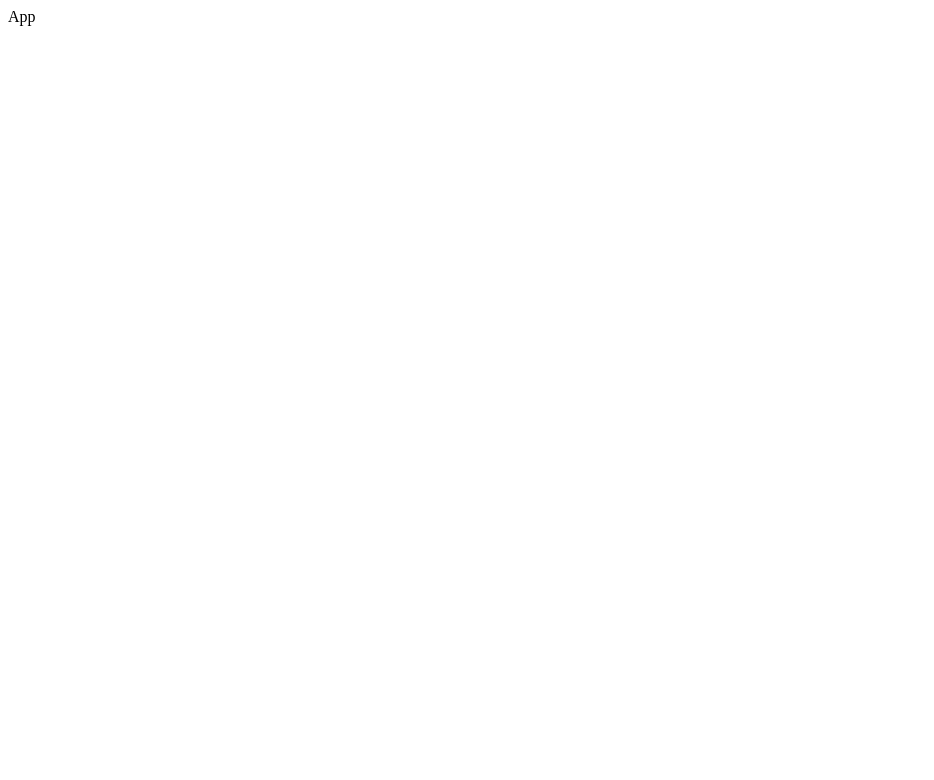
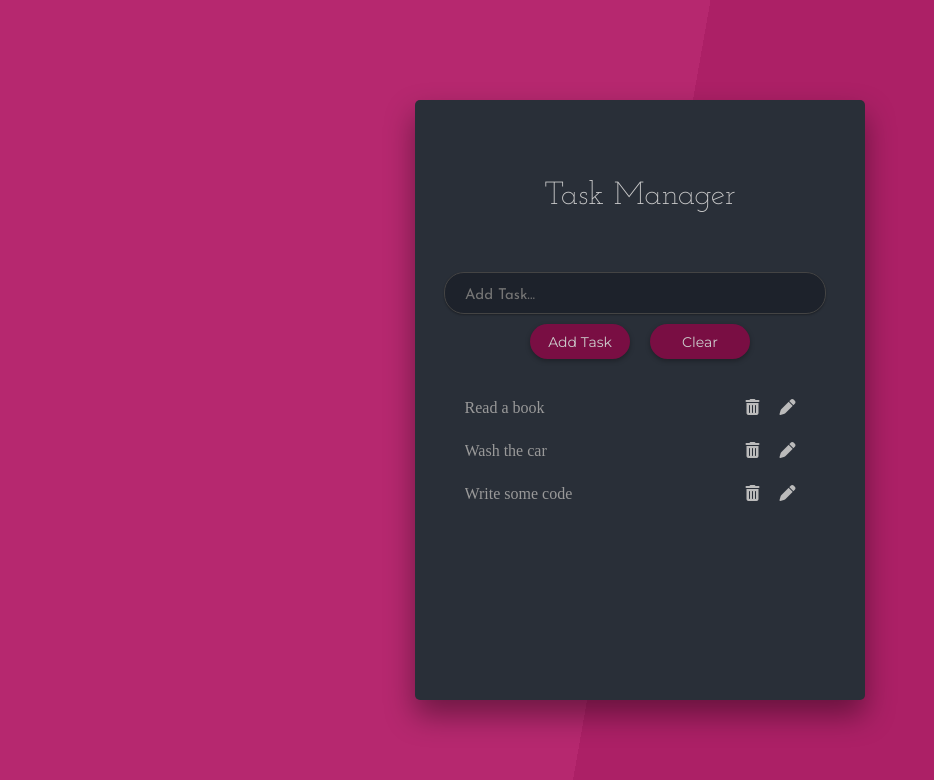
Before and after one commit to imalK96/React-Todo-App, a React app: page / in a window 1280 px wide. Shown: the whole page, without its empty margins (0-934 px from the left). Built offline with nearby package versions, Linux system fonts and the light colour scheme.

Commit message:
Add/Delete/Clear functions added

```diff
--- a/package.json
+++ b/package.json
@@ -8,7 +8,8 @@
     "@testing-library/user-event": "^7.2.1",
     "react": "^16.13.1",
     "react-dom": "^16.13.1",
-    "react-scripts": "3.4.1"
+    "react-scripts": "3.4.1",
+    "uuid": "^7.0.3"
   },
   "scripts": {
     "start": "react-scripts start",
--- a/public/index.html
+++ b/public/index.html
@@ -9,7 +9,12 @@
       name="description"
       content="Web site created using create-react-app"
     />
+
     <link rel="apple-touch-icon" href="%PUBLIC_URL%/logo192.png" />
+    <script
+      src="https://kit.fontawesome.com/3aca6a6c63.js"
+      crossorigin="anonymous"
+    ></script>
     <!--
       manifest.json provides metadata used when your web app is installed on a
       user's mobile device or desktop. See https://developers.google.com/web/fundamentals/web-app-manifest/
--- a/src/components/App.js
+++ b/src/components/App.js
@@ -1,7 +1,25 @@
 import React from "react";
+import TaskList from "./TaskList";
+
+import "../App.css";
+import TaskListContextProvider from "../context/TaskListContext";
+import TaskForm from "./TaskForm";
+import Header from "./Header";
 
 const App = () => {
-  return <div>App</div>;
+  return (
+    <TaskListContextProvider>
+      <div className="container">
+        <div className="app-wrapper">
+          <div className="main">
+            <Header />
+            <TaskForm />
+            <TaskList />
+          </div>
+        </div>
+      </div>
+    </TaskListContextProvider>
+  );
 };
 
 export default App;
--- /dev/null
+++ b/src/components/Header.js
@@ -0,0 +1,11 @@
+import React from "react";
+
+function Header() {
+  return (
+    <div className="header">
+      <h1>Task Manager</h1>
+    </div>
+  );
+}
+
+export default Header;
--- /dev/null
+++ b/src/components/TaskForm.js
@@ -0,0 +1,41 @@
+import React, { useContext, useState } from "react";
+import { TaskListContext } from "../context/TaskListContext";
+
+const TaskForm = () => {
+  const { addTask, clearList } = useContext(TaskListContext);
+
+  const [title, setTitle] = useState("");
+
+  const handleChange = (e) => {
+    setTitle(e.target.value);
+  };
+
+  const handleSubmit = (e) => {
+    e.preventDefault();
+    addTask(title);
+    setTitle("");
+  };
+
+  return (
+    <form onSubmit={handleSubmit} className="form">
+      <input
+        onChange={handleChange}
+        value={title}
+        type="text"
+        className="task-input"
+        placeholder="Add Task..."
+        required
+      />
+      <div className="buttons">
+        <button type="submit" className="btn add-task-btn">
+          Add Task
+        </button>
+        <button onClick={clearList} className="btn clear-btn">
+          Clear
+        </button>
+      </div>
+    </form>
+  );
+};
+
+export default TaskForm;
--- /dev/null
+++ b/src/components/TaskList.js
@@ -0,0 +1,22 @@
+import React, { useContext } from "react";
+import { TaskListContext } from "../context/TaskListContext";
+import Tasks from "./Tasks";
+
+const TaskList = () => {
+  const { tasks } = useContext(TaskListContext);
+  return (
+    <div>
+      {tasks.length ? (
+        <ul className="list">
+          {tasks.map((task) => {
+            return <Tasks key={task.id} task={task} />;
+          })}
+        </ul>
+      ) : (
+        <div className="no-tasks">No Tasks</div>
+      )}
+    </div>
+  );
+};
+
+export default TaskList;
--- /dev/null
+++ b/src/components/Tasks.js
@@ -0,0 +1,25 @@
+import React, { useContext } from "react";
+import { TaskListContext } from "../context/TaskListContext";
+
+function Tasks({ task }) {
+  const { removeTask } = useContext(TaskListContext);
+
+  return (
+    <li className="list-item">
+      <span>{task.title}</span>
+      <div>
+        <button
+          onClick={() => removeTask(task.id)}
+          className="btn-delete task-btn"
+        >
+          <i className="fas fa-trash-alt"></i>
+        </button>
+        <button className="btn-edit task-btn">
+          <i className="fas fa-pen"></i>
+        </button>
+      </div>
+    </li>
+  );
+}
+
+export default Tasks;
--- a/src/context/TaskListContext.js
+++ b/src/context/TaskListContext.js
@@ -1,15 +1,31 @@
 import React, { createContext, useState } from "react";
-
+import { v4 as uuidv4 } from "uuid";
 export const TaskListContext = createContext();
 
-const TaskListContextProvider = () => {
-  const [task, setTasks] = useState([
-    { task: "Read a book", id: 1 },
-    { task: "Wash the car", id: 2 },
-    { task: "Write some code", id: 3 },
+const TaskListContextProvider = (props) => {
+  const [tasks, setTasks] = useState([
+    { title: "Read a book", id: 1 },
+    { title: "Wash the car", id: 2 },
+    { title: "Write some code", id: 3 },
   ]);
 
-  return <div>Task List Context</div>;
+  const addTask = (title) => {
+    setTasks([...tasks, { title, id: uuidv4() }]);
+  };
+
+  const removeTask = (id) => {
+    setTasks(tasks.filter((task) => task.id !== id));
+  };
+
+  const clearList = () => {
+    setTasks([]);
+  };
+
+  return (
+    <TaskListContext.Provider value={{ tasks, addTask, removeTask, clearList }}>
+      {props.children}
+    </TaskListContext.Provider>
+  );
 };
 
 export default TaskListContextProvider;
```
Also changed, not shown: src/App.css (+7 -7 lines), 1 other file.
